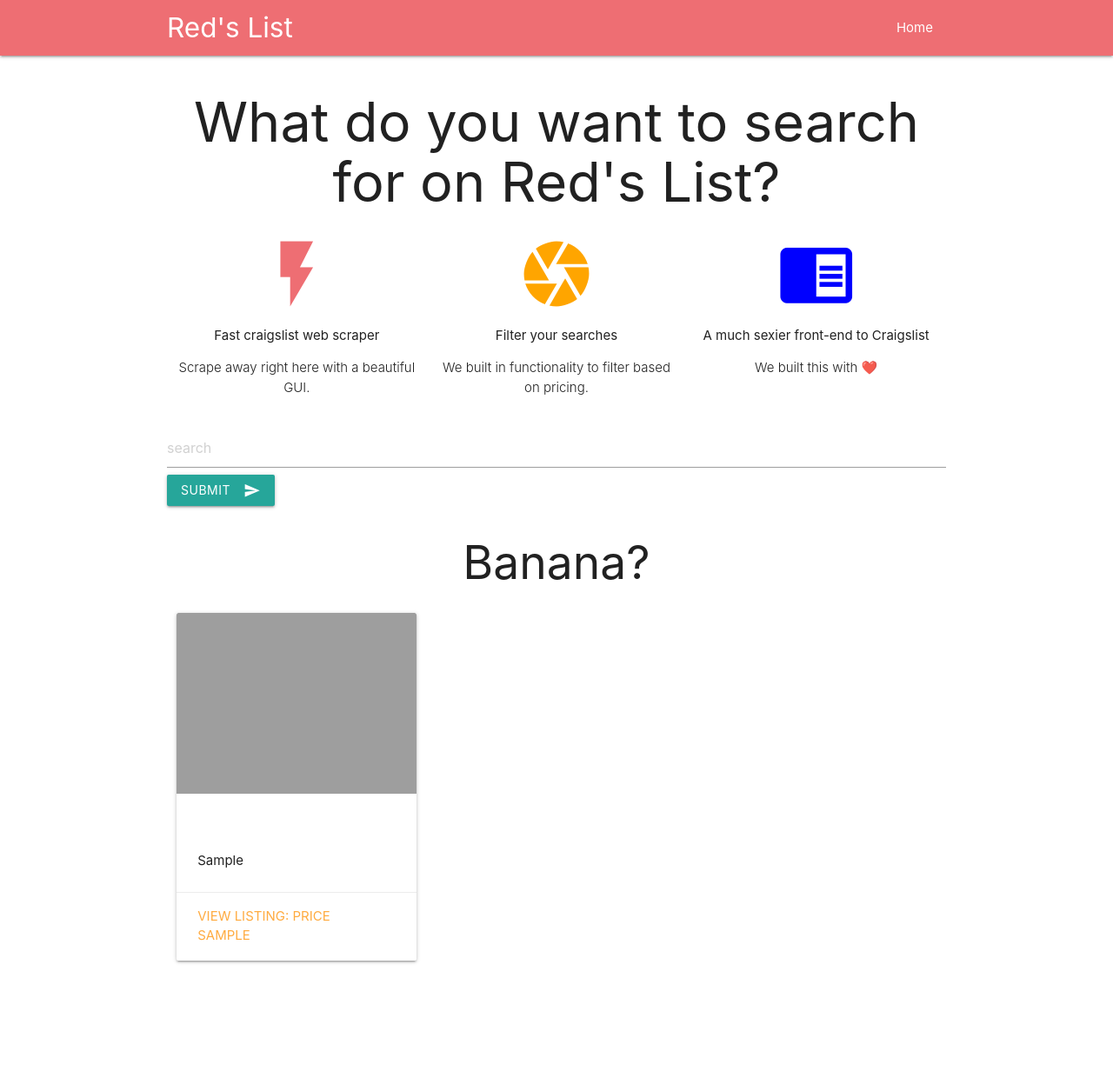
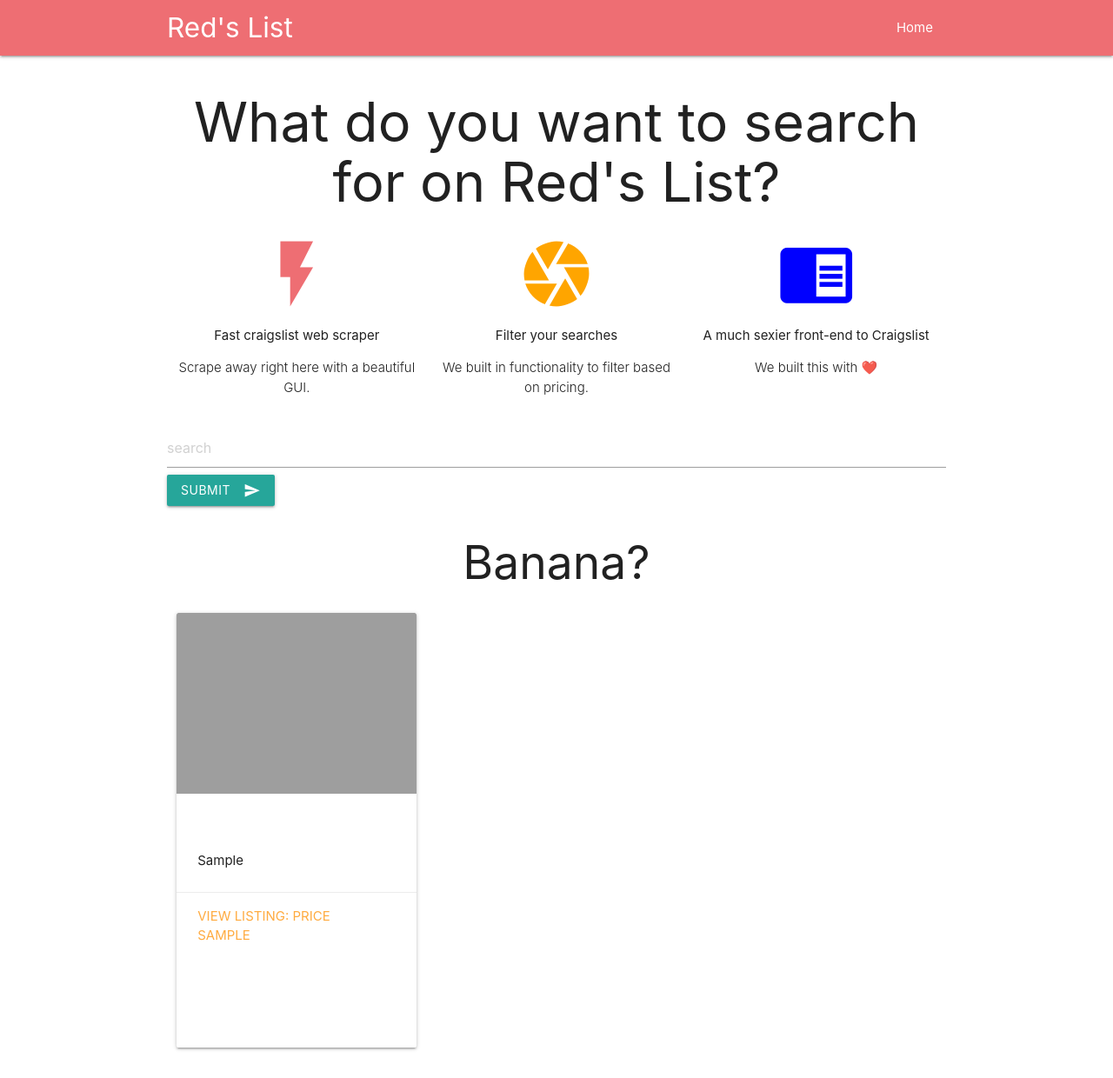
Before and after one commit to RaashidTheProgrammer/RedsList, a Django app: template templates/my_app/new_search.html in a window 1280 px wide. Shown: the whole page at 87% size. Before the commit the page ends 1108 px from the top, so only its background shows below. Run offline with Django 3.2, Linux system fonts and the light colour scheme; data comes from the database, SQL or seed files in the repository; the template is opened without the code that fills it: values that come from a table or form of the project are taken from there, most other values are stand-ins (such as "Sample title", 1, 10 or a date in 2020); grey boxes are pictures that could not be loaded.

Commit message:
Update style

```diff
--- a/static/css/style.css
+++ b/static/css/style.css
@@ -1,9 +1,9 @@
 .card {
-    height: 400px; /* Your height here */
+    height: 500px;
     overflow: hidden;
 }
 
 .card-image {
-    height: 250px; /* Your height here */
+    height: 250px;
     overflow: hidden;
 }
```
